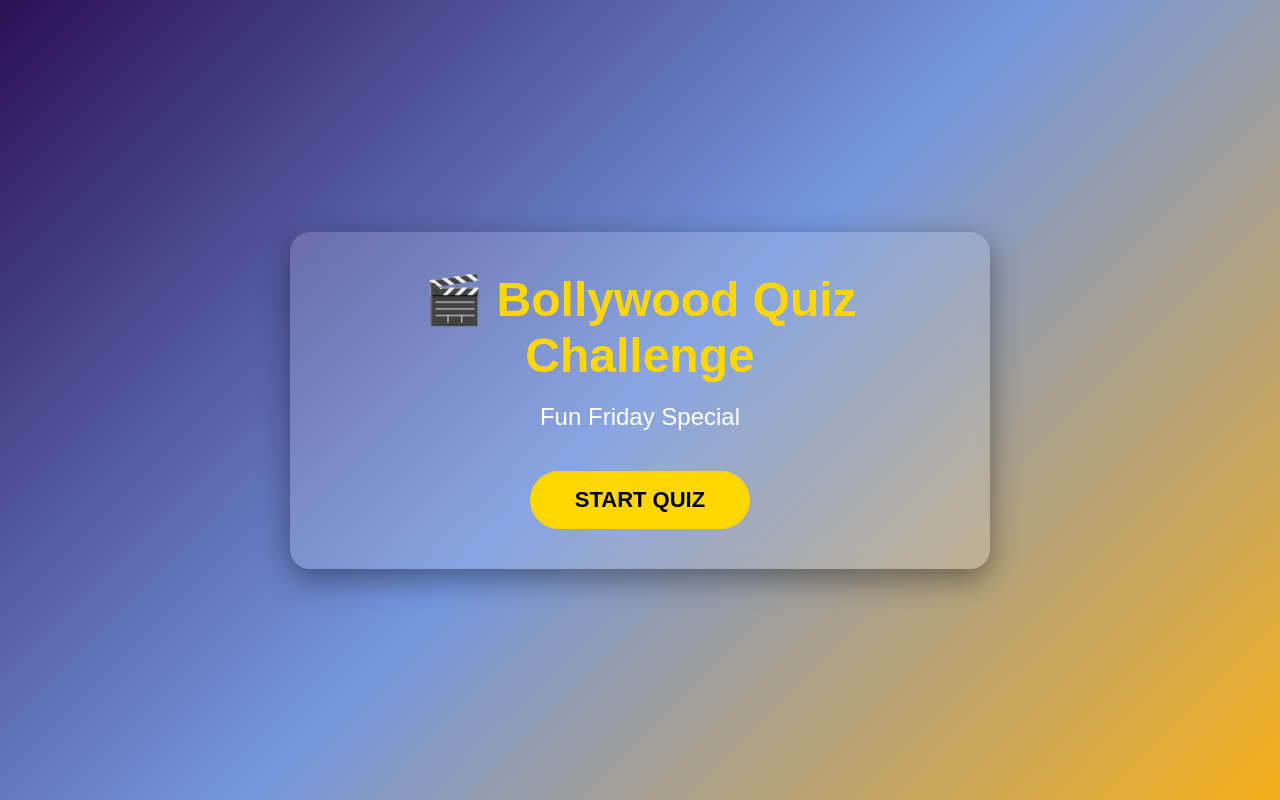
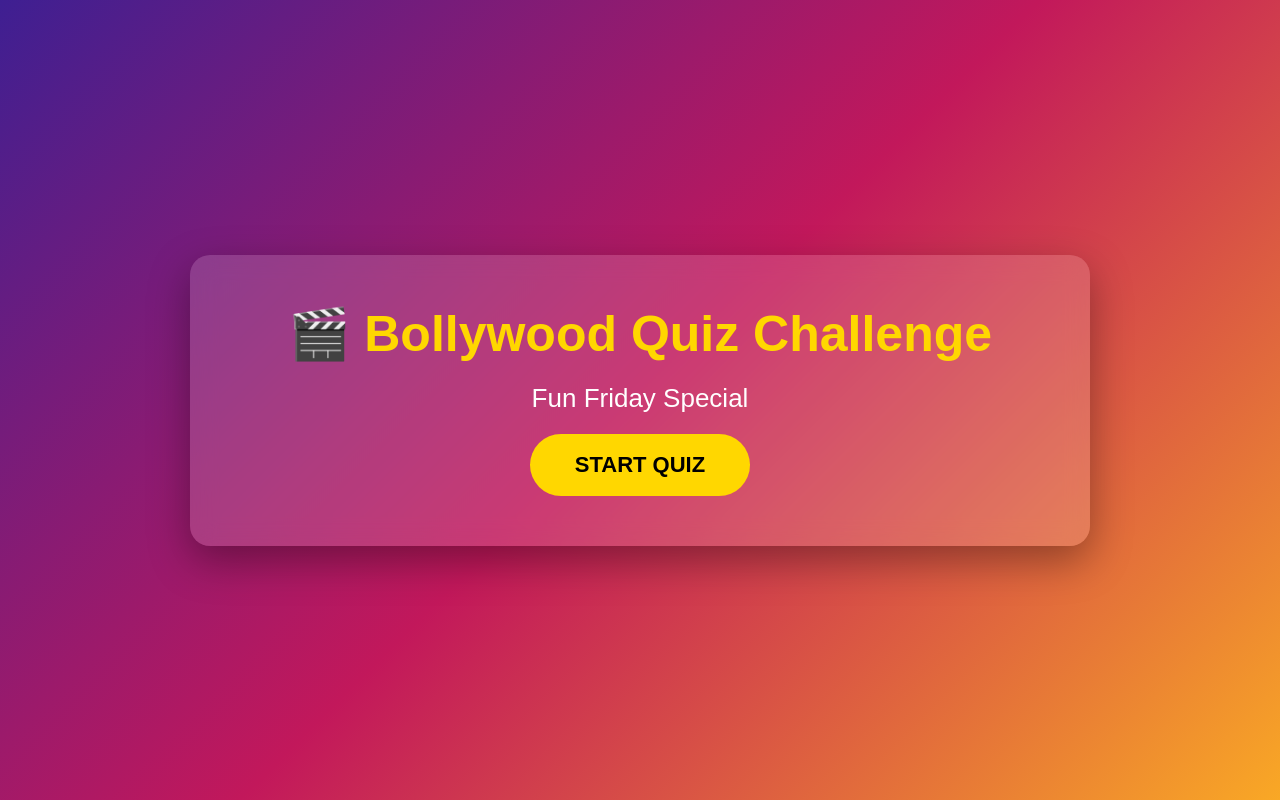
Before and after one commit to manliticsites/bollywood-quiz-game, a plain HTML site: page index.html in a window 1280 px wide. Drawn offline with Linux system fonts and the light colour scheme.

Commit message:
Update style.css

```diff
--- a/style.css
+++ b/style.css
@@ -2,12 +2,12 @@
     margin:0;
     padding:0;
     box-sizing:border-box;
-font-family:Poppins,sans-serif;
+    font-family:Arial, Helvetica, sans-serif;
 }
 
 body{
 
-background:linear-gradient(135deg,#2b1055,#7597de,#f5af19);
+    background:linear-gradient(135deg,#3E1F92,#C2185B,#F9A825);
 
     height:100vh;
 
@@ -17,13 +17,11 @@ justify-content:center;
 
     align-items:center;
 
-overflow:hidden;
-
 }
 
 .container{
 
-width:700px;
+    width:900px;
 
     max-width:90%;
 
@@ -31,47 +29,47 @@ background:rgba(255,255,255,.15);
 
     backdrop-filter:blur(12px);
 
-padding:40px;
+    border-radius:20px;
 
-border-radius:20px;
+    padding:50px;
 
     text-align:center;
 
-box-shadow:0 10px 30px rgba(0,0,0,.4);
+    box-shadow:0 15px 40px rgba(0,0,0,.35);
 
 }
 
 h1{
 
-font-size:48px;
+    font-size:50px;
 
     color:#FFD700;
 
-margin-bottom:20px;
-
 }
 
-p{
+.subtitle{
 
-font-size:24px;
+    margin:20px 0;
+
+    font-size:26px;
 
     color:white;
-
-margin-bottom:40px;
 
 }
 
 button{
 
-padding:16px 45px;
+    background:#FFD700;
 
-font-size:22px;
+    color:black;
 
     border:none;
 
+    padding:18px 45px;
+
     border-radius:50px;
 
-background:#FFD700;
+    font-size:22px;
 
     cursor:pointer;
 
```
Lines whose indentation alone changed are shown as unchanged.
